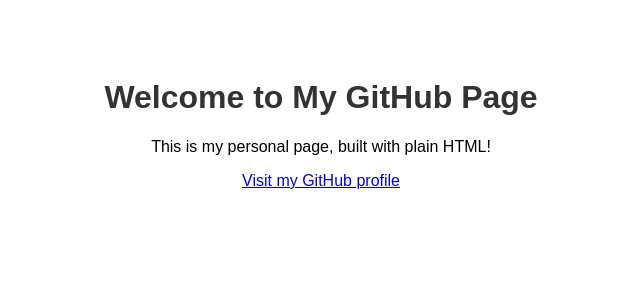
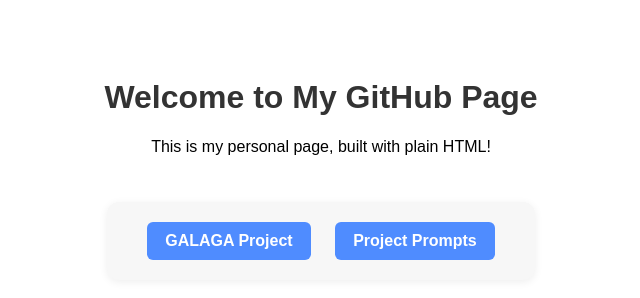
Before and after one commit to ivobos/ivobos.github.io, a plain HTML site: page index.html in a window 1280 px wide. Shown: the whole page, without its empty margins (319-959 px from the left). Drawn offline with Linux system fonts and the light colour scheme.

Commit message:
link to galaga

```diff
--- a/index.html
+++ b/index.html
@@ -13,11 +13,37 @@
         h1 {
             color: #333;
         }
+        .link-group {
+            margin-top: 30px;
+            display: inline-block;
+            background: #f7f7f7;
+            padding: 20px 30px;
+            border-radius: 12px;
+            box-shadow: 0 2px 8px rgba(0,0,0,0.07);
+        }
+        .link-btn {
+            display: inline-block;
+            margin: 0 10px;
+            padding: 10px 18px;
+            background: #4f8cff;
+            color: #fff;
+            text-decoration: none;
+            border-radius: 6px;
+            font-weight: bold;
+            transition: background 0.2s, transform 0.2s;
+        }
+        .link-btn:hover {
+            background: #2563eb;
+            transform: translateY(-2px) scale(1.04);
+        }
     </style>
 </head>
 <body>
     <h1>Welcome to My GitHub Page</h1>
     <p>This is my personal page, built with plain HTML!</p>
-    <a href="https://github.com/ivobos">Visit my GitHub profile</a>
+    <div class="link-group">
+        <a class="link-btn" href="https://ivobos.com/galaga/">GALAGA Project</a>
+        <a class="link-btn" href="https://github.com/ivobos/galaga/blob/main/README.md">Project Prompts</a>
+    </div>
 </body>
 </html>
```
